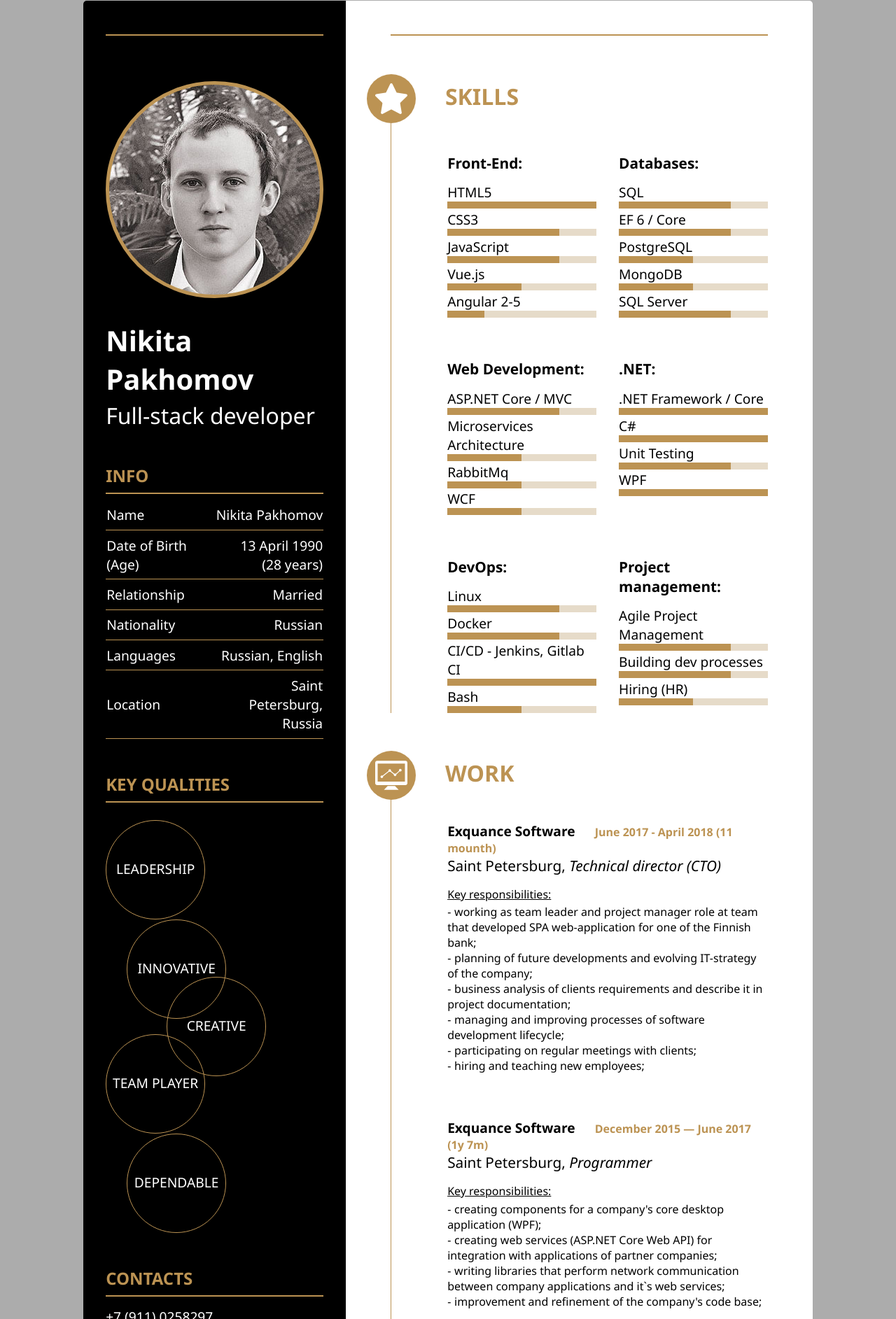
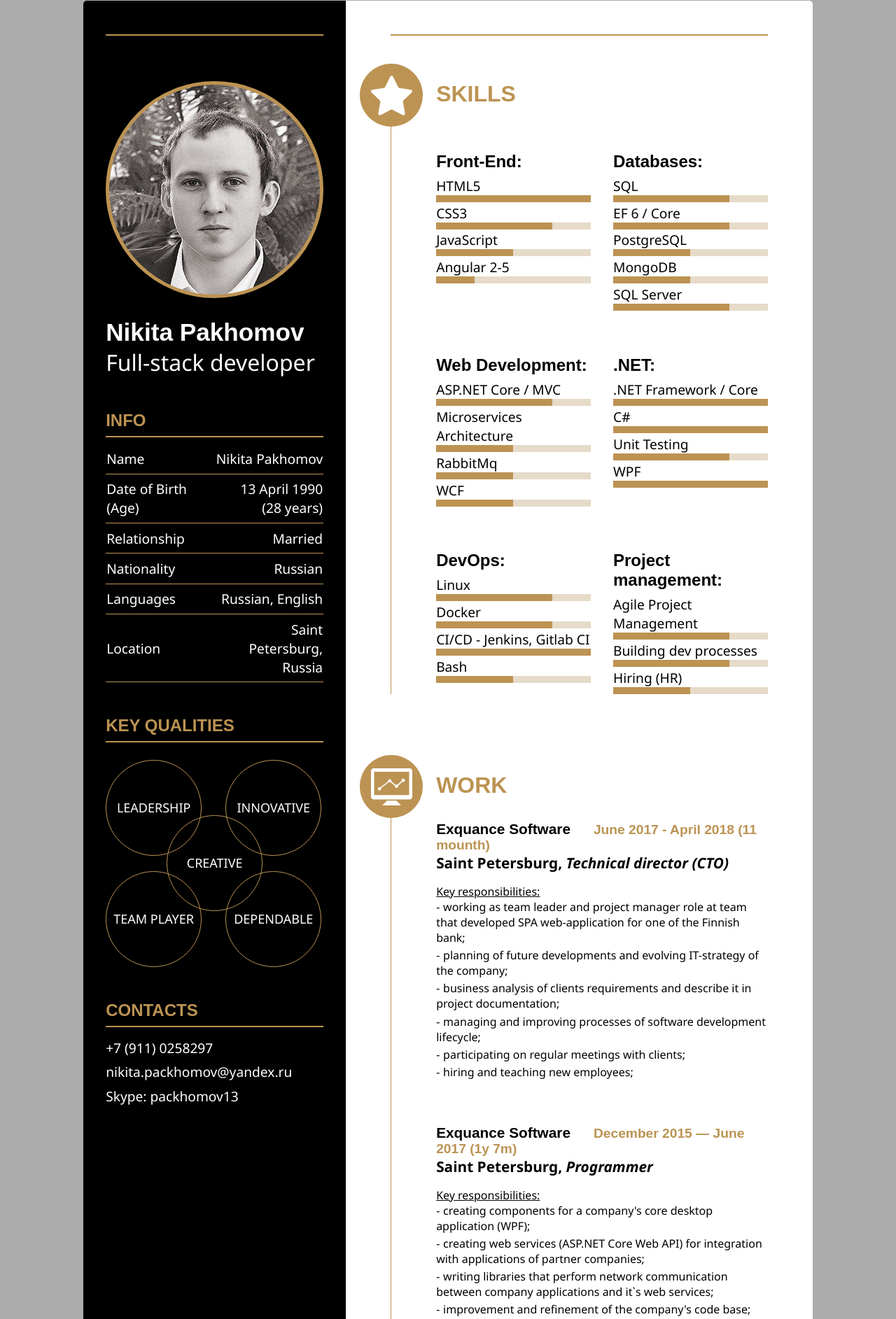
Before and after one commit to nik-pakhomov/nik-pakhomov.github.io, a plain HTML site: page index.html in a window 1280 px wide. Shown: the part 9-1894 px from the top of the page at 70% size. Drawn offline with Linux system fonts and the light colour scheme.

Commit message:
Finish main section

```diff
--- a/index.html
+++ b/index.html
@@ -18,11 +18,11 @@
 
       <hr class="hr hr-m hr-info-section">
       <div class="main-photo"></div>
-      <h1>Nikita Pakhomov</h1>
+      <h1 class="text-bold">Nikita Pakhomov</h1>
       <h2>Full-stack developer</h2>
 
       <div class="info-section-info">
-        <h3>Info</h3>
+        <h3 class="text-bold m-t-2">Info</h3>
         <hr class="hr hr-m">
         <table class="info-section-info-table">
           <tr>
@@ -53,7 +53,7 @@
       </div>
 
       <div class="info-section-key-qualities">
-        <h3>Key Qualities</h3>
+        <h3 class="text-bold m-t-2">Key Qualities</h3>
         <hr class="hr hr-m">
 
         <div class="info-section-key-qualities-container">
@@ -66,7 +66,7 @@
       </div>
 
       <div class="info-section-contacts">
-        <h3>Contacts</h3>
+        <h3 class="text-bold m-t-2">Contacts</h3>
         <hr class="hr hr-m">
         <p>+7 (911) 0258297<br>nikita.packhomov@yandex.ru
           <br>Skype: packhomov13</p>
@@ -76,71 +76,70 @@
     <section class="main-section">
       <hr class="hr hr-m hr-main-section">
 
-      <div class="main-section-skills main-section-item">
-        <h3 class="main-section-h3">Skills</h3>
+      <div class="main-section-skills main-section-item m-b-7">
+        <h3 class="main-section-h3 text-bold m-t-2">Skills</h3>
 
         <div class="main-section-item-content">
 
           <div class="main-section-skills-wrapper">
 
             <div class="main-section-skills-front_end">
-              <h4 class="main-section-skills-header">Front-End:</h4>
-              <ul>
-                <li class="progress-100 main-section-skills-text">HTML5</li>
-                <li class="progress-75 main-section-skills-text">CSS3</li>
-                <li class="progress-75 main-section-skills-text">JavaScript</li>
-                <li class="progress-50 main-section-skills-text">Vue.js</li>
-                <li class="progress-25 main-section-skills-text">Angular 2-5</li>
+              <h4 class="main-section-skills-header text-bold">Front-End:</h4>
+              <ul class="list-style-type-none">
+                <li class="progress-100 skill-text">HTML5</li>
+                <li class="progress-75 skill-text">CSS3</li>
+                <li class="progress-50 skill-text">JavaScript</li>
+                <li class="progress-25 skill-text">Angular 2-5</li>
               </ul>
             </div>
 
             <div class="main-section-skills-databases">
-              <h4 class="main-section-skills-header">Databases:</h4>
-              <ul>
-                <li class="progress-75 main-section-skills-text">SQL</li>
-                <li class="progress-75 main-section-skills-text">EF 6 / Core</li>
-                <li class="progress-50 main-section-skills-text">PostgreSQL</li>
-                <li class="progress-50 main-section-skills-text">MongoDB</li>
-                <li class="progress-75 main-section-skills-text">SQL Server</li>
+              <h4 class="main-section-skills-header text-bold">Databases:</h4>
+              <ul class="list-style-type-none">
+                <li class="progress-75 skill-text">SQL</li>
+                <li class="progress-75 skill-text">EF 6 / Core</li>
+                <li class="progress-50 skill-text">PostgreSQL</li>
+                <li class="progress-50 skill-text">MongoDB</li>
+                <li class="progress-75 skill-text">SQL Server</li>
               </ul>
             </div>
 
             <div class="main-section-skills-web-development">
-              <h4 class="main-section-skills-header">Web Development:</h4>
-              <ul>
-                <li class="progress-75 main-section-skills-text">ASP.NET Core / MVC</li>
-                <li class="progress-50 main-section-skills-text">Microservices Architecture</li>
-                <li class="progress-50 main-section-skills-text">RabbitMq</li>
-                <li class="progress-50 main-section-skills-text">WCF</li>
+              <h4 class="main-section-skills-header text-bold">Web Development:</h4>
+              <ul class="list-style-type-none">
+                <li class="progress-75 skill-text">ASP.NET Core / MVC</li>
+                <li class="progress-50 skill-text">Microservices Architecture</li>
+                <li class="progress-50 skill-text">RabbitMq</li>
+                <li class="progress-50 skill-text">WCF</li>
               </ul>
             </div>
 
             <div class="main-section-skills-dot_net">
-              <h4 class="main-section-skills-header">.NET:</h4>
-              <ul>
-                <li class="progress-100 main-section-skills-text">.NET Framework / Core</li>
-                <li class="progress-100 main-section-skills-text">C#</li>
-                <li class="progress-75 main-section-skills-text">Unit Testing</li>
-                <li class="progress-100 main-section-skills-text">WPF</li>
+              <h4 class="main-section-skills-header text-bold">.NET:</h4>
+              <ul class="list-style-type-none">
+                <li class="progress-100 skill-text">.NET Framework / Core</li>
+                <li class="progress-100 skill-text">C#</li>
+                <li class="progress-75 skill-text">Unit Testing</li>
+                <li class="progress-100 skill-text">WPF</li>
               </ul>
             </div>
 
             <div class="main-section-skills-dev_ops">
-              <h4 class="main-section-skills-header">DevOps:</h4>
-              <ul>
-                <li class="progress-75 main-section-skills-text">Linux</li>
-                <li class="progress-75 main-section-skills-text">Docker</li>
-                <li class="progress-100 main-section-skills-text">CI/CD - Jenkins, Gitlab CI</li>
-                <li class="progress-50 main-section-skills-text">Bash</li>
+              <h4 class="main-section-skills-header text-bold">DevOps:</h4>
+              <ul class="list-style-type-none">
+                <li class="progress-75 skill-text">Linux</li>
+                <li class="progress-75 skill-text">Docker</li>
+                <li class="progress-100 skill-text">CI/CD - Jenkins, Gitlab CI</li>
+                <li class="progress-50 skill-text">Bash</li>
               </ul>
             </div>
 
             <div class="main-section-skills-project_management">
-              <h4 class="main-section-skills-header">Project management:</h4>
-              <ul>
-                <li class="progress-75 main-section-skills-text">Agile Project Management</li>
-                <li class="progress-75 main-section-skills-text">Building dev processes</li>
-                <li class="progress-50 main-section-skills-text">Hiring (HR)</li>
+              <h4 class="main-section-skills-header text-bold">Project management:</h4>
+              <ul class="list-style-type-none">
+                <li class="progress-75 skill-text">Agile Project Management</li>
+                <li class="progress-75 skill-text">Building dev processes</li>
+                <li class="progress-50 skill-text">Hiring (HR)</li>
               </ul>
             </div>
 
@@ -150,21 +149,21 @@
 
       </div>
 
-      <div class="main-section-work main-section-item">
-        <h3 class="main-section-h3">Work</h3>
+      <div class="main-section-work main-section-item m-b-7">
+        <h3 class="main-section-h3 text-bold">Work</h3>
 
         <div class="main-section-item-content">
 
           <div class="main-section-work-item">
             <p>
-              <span class="main-section-work-company-name">Exquance Software</span>
-              <span class="main-section-work-experience-period">June 2017 - April 2018 (11 mounth)</span>
+              <span class="text-bold text-l-1-3">Exquance Software</span>
+              <span class="text-bold text-brown p-l-1-5 text-l-1-2">June 2017 - April 2018 (11 mounth)</span>
               <br>
-              <span class="main-section-work-location">Saint Petersburg</span>
-              <span class="main-section-work-position">Technical director (CTO)</span>
+              <span class="text-demibold text-l-1-3">Saint Petersburg, </span>
+              <span class="text-italic text-demibold text-l-1-3">Technical director (CTO)</span>
             </p>
 
-            <p class="underline">Key responsibilities:</p>
+            <p class="text-underline m-t-1">Key responsibilities:</p>
             <ul class="list-style-type-dash">
               <li>working as team leader and project manager role at team that developed SPA web-application for one of the Finnish bank;</li>
               <li>planning of future developments and evolving IT-strategy of the company;</li>
@@ -177,14 +176,14 @@
 
           <div class="main-section-work-item">
             <p>
-              <span class="main-section-work-company-name">Exquance Software</span>
-              <span class="main-section-work-experience-period">December 2015 — June 2017 (1y 7m)</span>
+              <span class="text-bold text-l-1-3">Exquance Software</span>
+              <span class="text-bold text-brown p-l-1-5 text-l-1-2">December 2015 — June 2017 (1y 7m)</span>
               <br>
-              <span class="main-section-work-location">Saint Petersburg</span>
-              <span class="main-section-work-position">Programmer</span>
+              <span class="text-demibold text-l-1-3">Saint Petersburg, </span>
+              <span class="text-italic text-demibold text-l-1-3">Programmer</span>
             </p>
 
-            <p class="underline">Key responsibilities:</p>
+            <p class="text-underline m-t-1">Key responsibilities:</p>
             <ul class="list-style-type-dash">
               <li>creating components for a company's core desktop application (WPF);</li>
               <li>creating web services (ASP.NET Core Web API) for integration with applications of partner companies;</li>
@@ -195,14 +194,14 @@
 
           <div class="main-section-work-item">
             <p>
-              <span class="main-section-work-company-name">Neocom Software</span>
-              <span class="main-section-work-experience-period">May 2014 - November 2015 (1y 7m)</span>
+              <span class="text-bold text-l-1-3">Neocom Software</span>
+              <span class="text-bold text-brown p-l-1-5 text-l-1-2">May 2014 - November 2015 (1y 7m)</span>
               <br>
-              <span class="main-section-work-location">Saint Petersburg</span>
-              <span class="main-section-work-position">Engineer/programmer</span>
+              <span class="text-demibold text-l-1-3">Saint Petersburg, </span>
+              <span class="text-italic text-demibold text-l-1-3">Engineer/programmer</span>
             </p>
 
-            <p class="underline">Key responsibilities:</p>
+            <p class="text-underline m-t-1">Key responsibilities:</p>
             <ul class="list-style-type-dash">
               <li>developing licensing/billing system (WCF/EF - server side and WPF on client side) that managed licenses on hardware devices of the company;</li>
               <li>developing desktop applications (WPF) to interact with hardware solutions of the company;</li>
@@ -213,14 +212,14 @@
 
           <div class="main-section-work-item">
             <p>
-              <span class="main-section-work-company-name">ООО ВИНС (1ps.ru)</span>
-              <span class="main-section-work-experience-period">September 2013 - April 2014 (8m)</span>
+              <span class="text-bold text-l-1-3">ООО ВИНС (1ps.ru)</span>
+              <span class="text-bold text-brown p-l-1-5 text-l-1-2">September 2013 - April 2014 (8m)</span>
               <br>
-              <span class="main-section-work-location">Irkutsk</span>
-              <span class="main-section-work-position">Programmer</span>
+              <span class="text-demibold text-l-1-3">Irkutsk, </span>
+              <span class="text-italic text-demibold text-l-1-3">Programmer</span>
             </p>
 
-            <p class="underline">Key responsibilities:</p>
+            <p class="text-underline m-t-1">Key responsibilities:</p>
             <ul class="list-style-type-dash">
               <li>developing desktop-app (C# + WPF) that automates the process of creating requests for contextual advertising (interaction with Yandex Direct.API and with the service 1ps.ru via SOAP);</li>
               <li>supporting and developing 2 desktop-app (VB.NET + Winforms) that automates the business processes of the organization;</li>
@@ -230,14 +229,14 @@
 
           <div class="main-section-work-item">
             <p>
-              <span class="main-section-work-company-name">ООО ВИНС (1ps.ru)</span>
-              <span class="main-section-work-experience-period">June 2012 - September 2013 (1y 4m)</span>
+              <span class="text-bold text-l-1-3">ООО ВИНС (1ps.ru)</span>
+              <span class="text-bold text-brown p-l-1-5 text-l-1-2">June 2012 - September 2013 (1y 4m)</span>
               <br>
-              <span class="main-section-work-location">Irkutsk</span>
-              <span class="main-section-work-position">System administrator</span>
+              <span class="text-demibold text-l-1-3">Irkutsk, </span>
+              <span class="text-italic text-demibold text-l-1-3">System administrator</span>
             </p>
 
-            <p class="underline">Key responsibilities:</p>
+            <p class="text-underline m-t-1">Key responsibilities:</p>
             <ul class="list-style-type-dash">
               <li>maintaining company local network;</li>
               <li>upgrading, maintaining companies internal IT infrastructure: Windows server 2008 R2-based domain controller, Linux-based ﬁle server, internet gateway and web developer sandbox;</li>
@@ -248,14 +247,14 @@
 
           <div class="main-section-work-item">
             <p>
-              <span class="main-section-work-company-name">ООО ВИНС (1ps.ru)</span>
-              <span class="main-section-work-experience-period">October 2010 - June 2012 (1y 9m)</span>
+              <span class="text-bold text-l-1-3">ООО ВИНС (1ps.ru)</span>
+              <span class="text-bold text-brown p-l-1-5 text-l-1-2">October 2010 - June 2012 (1y 9m)</span>
               <br>
-              <span class="main-section-work-location">Irkutsk</span>
-              <span class="main-section-work-position">Technical support specialist</span>
+              <span class="text-demibold text-l-1-3">Irkutsk, </span>
+              <span class="text-italic text-demibold text-l-1-3">Technical support specialist</span>
             </p>
 
-            <p class="underline">Key responsibilities:</p>
+            <p class="text-underline m-t-1">Key responsibilities:</p>
             <ul class="list-style-type-dash">
               <li>handling 1ps.ru clients questions and problems with service usage via email or phone;</li>
               <li>selling company products via email;</li>
@@ -266,16 +265,42 @@
         </div>
       </div>
 
-      <div class="main-section-work-experience">
+      <div class="main-section-work-experience main-section-item m-b-7">
+        <h3 class="main-section-h3 text-bold">Work Experience</h3>
 
+        <div class="main-section-item-content">
+          <ul class="list-style-type-none">
+            <li class="progress-50 skill-text">Programmer</li>
+            <li class="progress-25 skill-text">CTO</li>
+            <li class="progress-25 skill-text">System administratior</li>
+            <li class="progress-25 skill-text">Technical support specialist</li>
+          </ul>
+        </div>
       </div>
 
-      <div class="main-section-education">
-
+      <div class="main-section-education main-section-item m-b-7">
+        <h3 class="main-section-h3 text-bold">Education</h3>
+        <div class="main-section-item-content">
+          <p>
+            <span class="text-bold text-l-1-5">Irkutsk State University, Irkutsk</span><br>
+            <span class="text-bold text-brown text-l-1-2">September 2007 - June 2012</span><br>
+            <span class="text-bold text-l-1-2">Degree:</span> <span class="text-demibold text-italic text-l-1-2">specialist</span><br>
+            <span class="text-bold text-l-1-2">Faculty:</span> <span class="text-l-1-2">Service and advertising, Information support of hotel and tourist services</span>
+          </p>
+        </div>
       </div>
 
-      <div class="main-section-about-me">
-
+      <div class="main-section-about-me main-section-item">
+        <h3 class="main-section-h3 text-bold">About Me</h3>
+        <div class="main-section-item-content">
+          <p class="text-bold text-l-1-5">Personal Interests:</p>
+          <ul class="list-style-type-none text-l-1-2">
+            <li>computer and board games;</li>
+            <li>reading (prefer sci-ﬁ and science books);</li>
+            <li>camping;</li>
+            <li>sport: cycling, running, weightlifting;</li>
+          </ul>
+        </div>
       </div>
 
     </section>
--- a/styles/style.css
+++ b/styles/style.css
@@ -79,27 +79,31 @@ body {
 
 h1 {
   color: #ffffff;
-  font-weight: bold;
-  font-size: 2.5em;
+  font-size: 2.2em;
   margin-bottom: .3em;
+  font-weight: normal;
 }
 
 h2 {
   color: #ffffff;
   font-size: 2em;
   margin-top: -.3em;
-  margin-bottom: 0em;
+  margin-bottom: 0;
   font-weight: normal;
 }
 
 h3 {
   color: #bc9353;
-  font-weight: bold;
+  font-weight: normal;
   font-size: 1.5em;
   text-transform: uppercase;
+  margin-top: 0;
+  margin-bottom: 0;
+}
 
-  margin-top: 2em;
-  margin-bottom: 0em;
+p {
+  margin: 0;
+  padding: 0;
 }
 
 .info-section-info-table {
@@ -131,11 +135,12 @@ h3 {
 
 .info-section-key-qualities-container>div {
   color: #ffffff;
-  font-size: 1.2em;
+  font-size: 18px;
   text-transform: uppercase;
   text-align: center;
-  height: 85px;
-  width: 140px;
+  height: 80px;
+  width: 135px;
+  min-width: 135px;
   padding-top: 55px;
   display: inline-block;
   border: 1px solid #bc9353;
@@ -165,7 +170,7 @@ h3 {
 
 .main-section-h3 {
   font-size: 2em;
-  margin-left: 2.4em;
+  margin-left: 2em;
 }
 
 .main-section-item {
@@ -174,17 +179,17 @@ h3 {
 
 .main-section-item::before {
   background-color: #bc9353;
-  height: 70px;
-  width: 70px;
-  border-radius: 70px;
+  height: 90px;
+  width: 90px;
+  border-radius: 90px;
   content: "";
   background-position: center center;
   background-repeat: no-repeat;
   background-size: 65%;
 
   position: absolute;
-  margin-top: -10px;
-  margin-left: -35px;
+  margin-top: -25px;
+  margin-left: -45px;
 }
 
 .main-section-skills::before {
@@ -195,9 +200,23 @@ h3 {
   background-image: url("/assets/icons/graph-line-screen.svg");
 }
 
+.main-section-work-experience::before {
+  background-image: url("/assets/icons/business-person.svg");
+}
+
+.main-section-education::before {
+  background-image: url("/assets/icons/students-cap.svg");
+  background-size: 85%;
+}
+
+.main-section-about-me::before {
+  background-image: url("/assets/icons/happy-face.svg");
+  background-size: 70%;
+}
+
 .main-section-item-content {
   padding-top: 2em;
-  padding-left: 5em;
+  padding-left: 4em;
 }
 
 .main-section-skills-wrapper {
@@ -207,9 +226,19 @@ h3 {
 }
 
 .main-section-item-content ul {
-  list-style-type: none;
   padding: 0;
   margin: 0;
+}
+
+.progress-25::after {
+  display: block;
+  content: "";
+  height: 10px;
+  width: 100%;
+  /* Permalink - use to edit and share this gradient: http://colorzilla.com/gradient-editor/#bc9353+0,bc9353+50,e6dbc9+50,e6dbc9+100 */
+  background: -moz-linear-gradient(left, #bc9353 0%, #bc9353 25%, #e6dbc9 25%, #e6dbc9 100%); /* FF3.6-15 */
+  background: -webkit-linear-gradient(left, #bc9353 0%,#bc9353 25%,#e6dbc9 25%,#e6dbc9 100%); /* Chrome10-25,Safari5.1-6 */
+  background: linear-gradient(to right, #bc9353 0%,#bc9353 25%,#e6dbc9 25%,#e6dbc9 100%); /* W3C, IE10+, FF16+, Chrome26+, Opera12+, Safari7+ */
 }
 
 .progress-50::after {
@@ -221,17 +250,6 @@ h3 {
   background: -moz-linear-gradient(left, #bc9353 0%, #bc9353 50%, #e6dbc9 50%, #e6dbc9 100%); /* FF3.6-15 */
   background: -webkit-linear-gradient(left, #bc9353 0%,#bc9353 50%,#e6dbc9 50%,#e6dbc9 100%); /* Chrome10-25,Safari5.1-6 */
   background: linear-gradient(to right, #bc9353 0%,#bc9353 50%,#e6dbc9 50%,#e6dbc9 100%); /* W3C, IE10+, FF16+, Chrome26+, Opera12+, Safari7+ */
-}
-
-.progress-25::after {
-  display: block;
-  content: "";
-  height: 10px;
-  width: 100%;
-  /* Permalink - use to edit and share this gradient: http://colorzilla.com/gradient-editor/#bc9353+0,bc9353+50,e6dbc9+50,e6dbc9+100 */
-  background: -moz-linear-gradient(left, #bc9353 0%, #bc9353 25%, #e6dbc9 25%, #e6dbc9 100%); /* FF3.6-15 */
-  background: -webkit-linear-gradient(left, #bc9353 0%,#bc9353 25%,#e6dbc9 25%,#e6dbc9 100%); /* Chrome10-25,Safari5.1-6 */
-  background: linear-gradient(to right, #bc9353 0%,#bc9353 25%,#e6dbc9 25%,#e6dbc9 100%); /* W3C, IE10+, FF16+, Chrome26+, Opera12+, Safari7+ */
 }
 
 .progress-75::after {
@@ -254,44 +272,59 @@ h3 {
 }
 
 .main-section-skills-header {
-  font-size: 1.3em;
+  font-size: 1.5em;
   font-weight: bold;
-  margin-bottom: .6em;
+  margin-bottom: .2em;
 }
 
-.main-section-skills-text {
+.skill-text {
   font-size: 1.2em;
   padding-top: .1em;
 }
 
-.main-section-work-company-name {
+.main-section-work-item li {
+  margin-bottom: .2em;
+}
+
+.main-section-work-item + .main-section-work-item {
+  margin-top: 4em;
+}
+
+.text-bold {
+  font-family: "Segoe UI Black", sans-serif;
   font-weight: bold;
+}
+
+.text-demibold {
+  font-weight: bold;
+}
+
+.text-italic {
+  font-style: italic;
+}
+
+.text-underline {
+  text-decoration: underline;
+}
+
+.text-l-1-2 {
   font-size: 1.2em;
 }
 
-.main-section-work-experience-period {
-  color: #bc9353;
-  font-weight: bold;
-  padding-left: 1.5em;
-}
-
-.main-section-work-location {
+.text-l-1-3 {
   font-size: 1.3em;
 }
 
-.main-section-work-location::after {
-  content: ", ";
+.text-l-1-5 {
+  font-size: 1.5em;
 }
 
-.main-section-work-position {
-  font-size: 1.3em;
-  font-style: italic;
+.text-brown {
+  color: #bc9353;
 }
 
-.underline {
-  text-decoration: underline;
-  margin: 0;
-  margin-bottom: .2em;
+.list-style-type-none {
+  list-style-type: none;
 }
 
 .list-style-type-dash {
@@ -303,6 +336,18 @@ h3 {
   padding-right: .3em;
 }
 
-.main-section-work-item + .main-section-work-item {
-  margin-top: 4em;
+.m-t-1 {
+  margin-top: 1em;
 }
+
+.m-t-2 {
+  margin-top: 2em;
+}
+
+.m-b-7 {
+  margin-bottom: 7em;
+}
+
+.p-l-1-5 {
+  padding-left: 1.5em;
+}
```
Also changed, not shown: assets/fonts/Segoe UI Black.ttf (added), assets/icons/business-person.svg (added), assets/icons/happy-face.svg (added), assets/icons/students-cap.svg (added).
